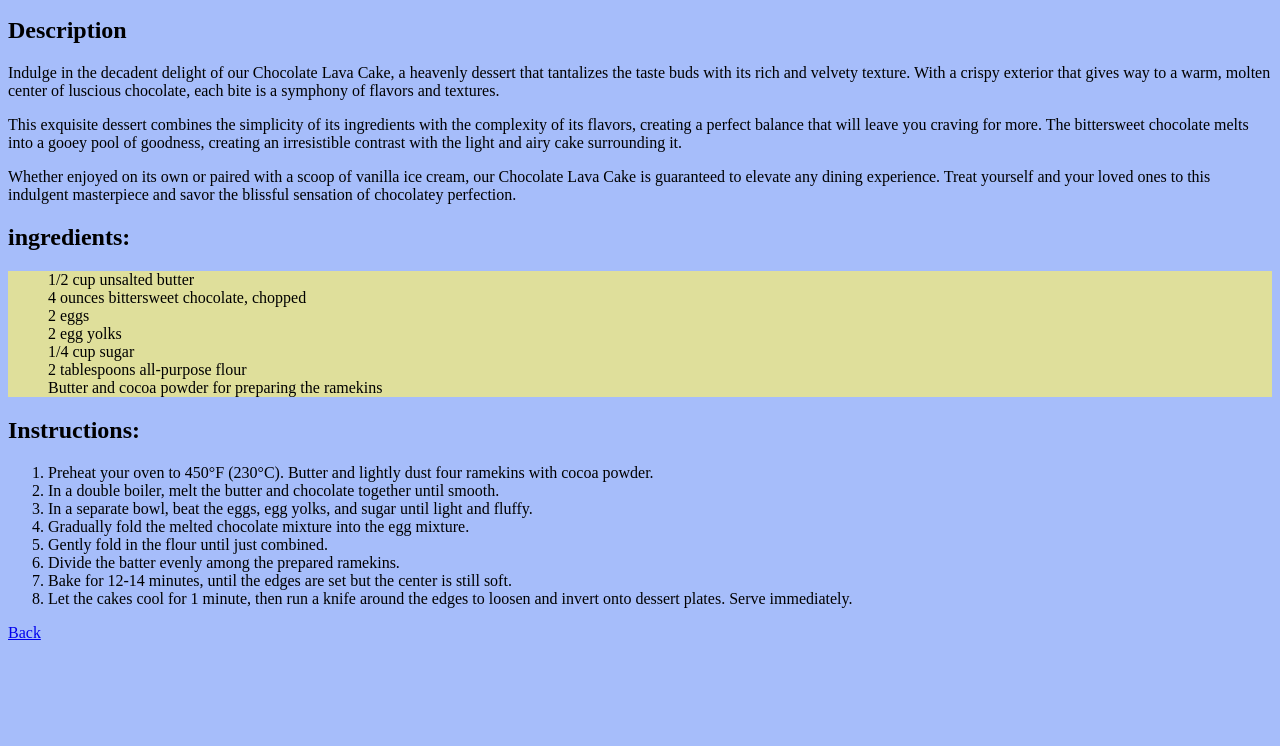
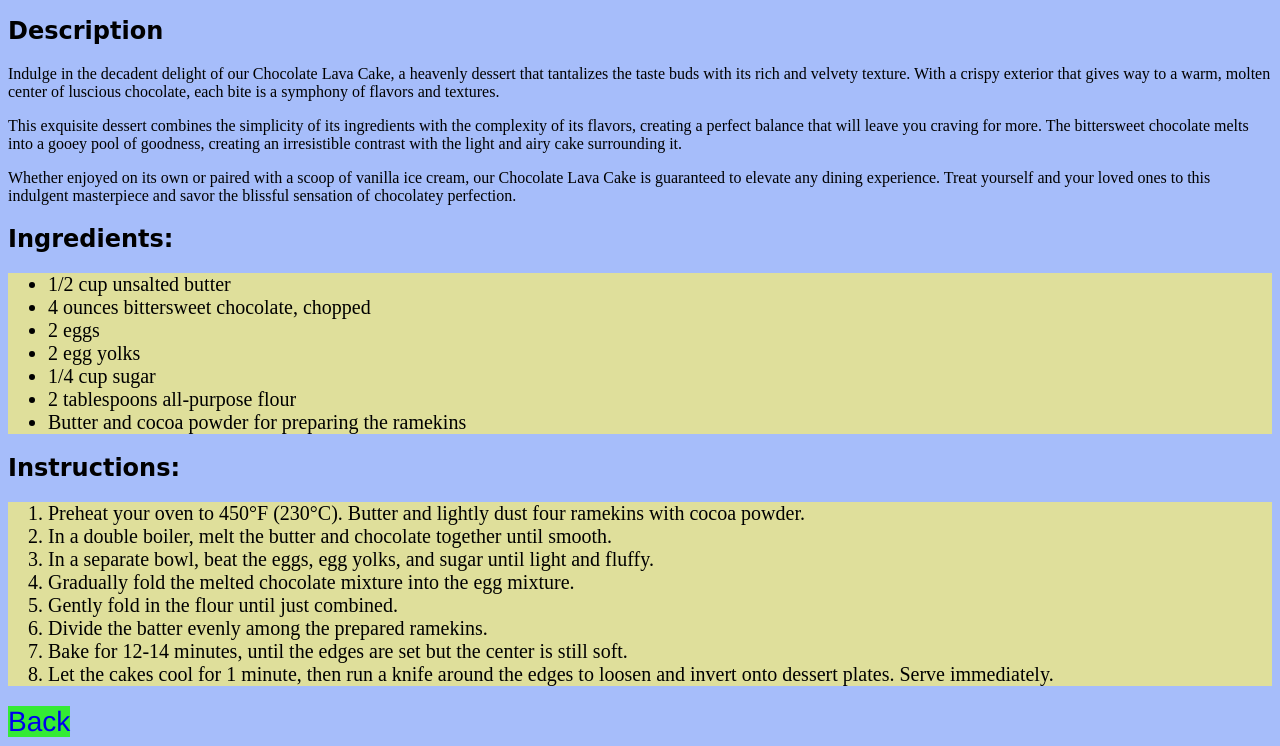
Before and after one commit to NA-Ag/recipes, a plain HTML site: page pages/chocolate-lava-recipe.html in a window 1280 px wide. Shown: the part 125-871 px from the top of the page. Before the commit the page ends 800 px from the top, so only its background shows below. Drawn offline with Linux system fonts and the light colour scheme.

Commit message:
style: Update chocolate-lava.css to improve layout and design
- Updated chocolate-lava.css with css rules to make it more appealing.

```diff
--- a/css/chocolate-lava.css
+++ b/css/chocolate-lava.css
@@ -0,0 +1,27 @@
+h2 {
+  font-family: cursive, sans-serif;
+}
+
+ul {
+  list-style-type: disc;
+  font-size: 20px;
+}
+
+ol {
+  background-color: rgba(241, 234, 125, 0.76);
+  font-size: 20px;
+}
+
+a {
+  font-family: Helvetica, "Times New Roman", sans-serif;
+  font-size: 28px;
+  background-color: rgb(52, 235, 52);
+  text-decoration: none;
+}
+
+a:hover {
+  font-family: Helvetica, "Times New Roman", sans-serif;
+  font-size: 28px;
+  background-color: rgb(177, 230, 177);
+  text-decoration: none;
+}
--- a/pages/chocolate-lava-recipe.html
+++ b/pages/chocolate-lava-recipe.html
@@ -36,7 +36,7 @@
       the blissful sensation of chocolatey perfection.
     </p>
 
-    <h2>ingredients:</h2>
+    <h2>Ingredients:</h2>
     <ul>
       <li>1/2 cup unsalted butter</li>
       <li>4 ounces bittersweet chocolate, chopped</li>
```
